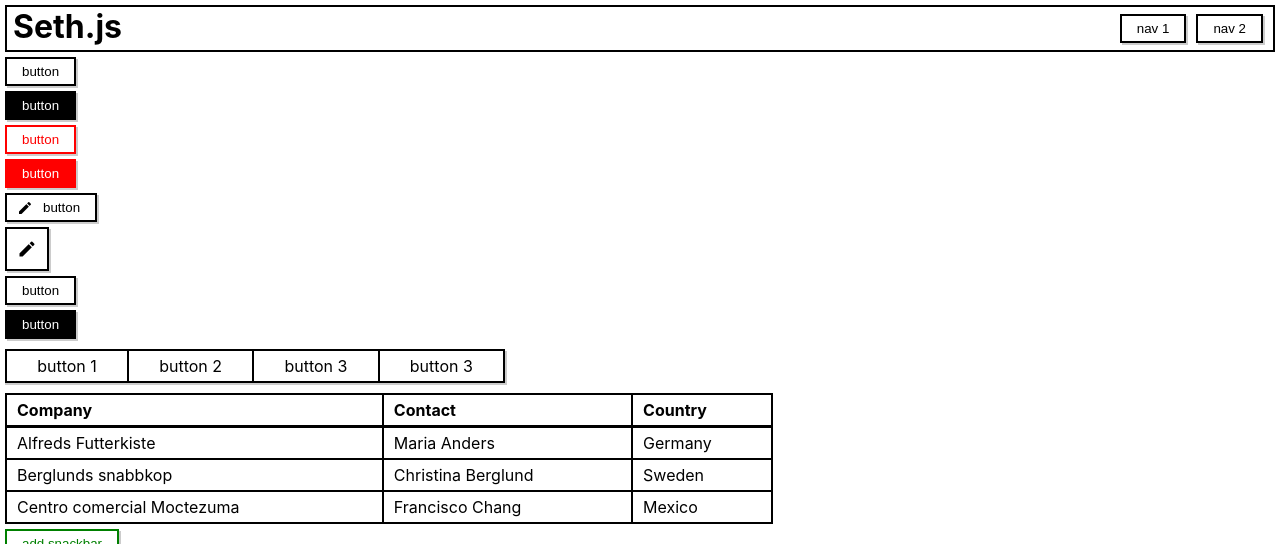
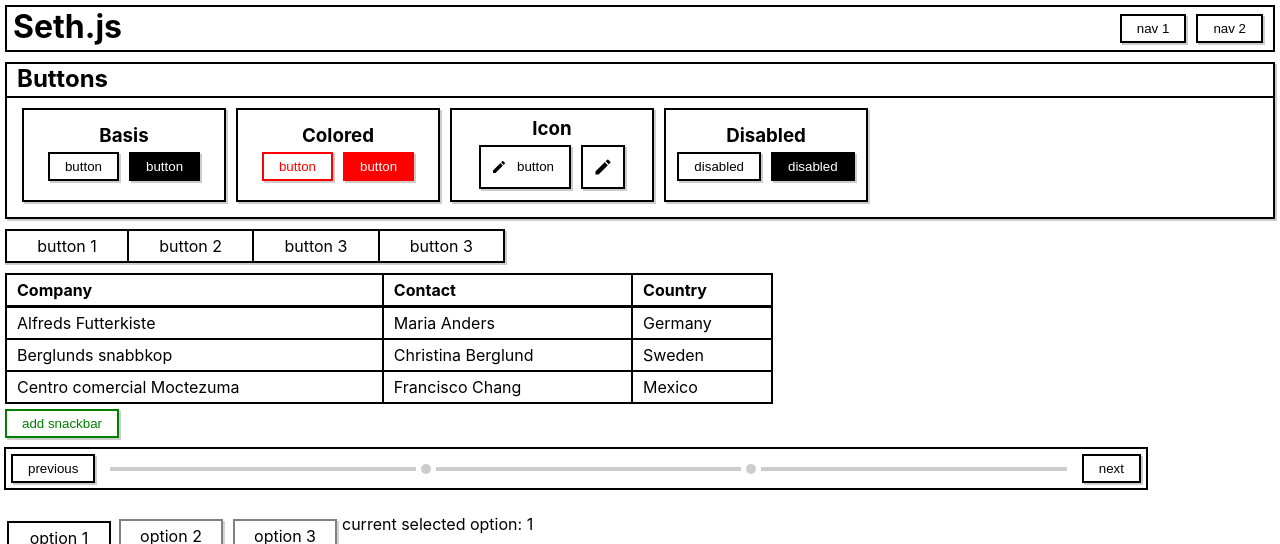
Before and after one commit to knightss27/seth-js, a Svelte app: page / in a window 1280 px wide. Shown: the top 544 px of the page. Built offline with nearby package versions, Linux system fonts and the light colour scheme.

Commit message:
Re-organize main page buttons.

```diff
--- a/src/Seth/Seth.svelte
+++ b/src/Seth/Seth.svelte
@@ -19,7 +19,6 @@
 
     let selected = '1';
 
-    $: console.log(selected)
 </script>
 
 <Navbar>
@@ -31,14 +30,52 @@
 </Navbar>
 
 <main>
+    <Card width="calc(100% - 14px)" height="auto">
+        <div slot="header">Buttons</div>
+        <div slot="body" style="width: 100%; display: flex; flex-wrap: wrap;">
+            <Card width="200px" height="90px">
+                <div class="button-section">
+                    <h3>Basis</h3>
+                    <div style="display: flex;">
                         <Button >Button</Button>
                         <Button filled={true}>Button</Button>
+                    </div>
+                </div>
+            </Card>
+
+            <Card width="200px" height="90px">
+                <div class="button-section">
+                    <h3>Colored</h3>
+                    <div style="display: flex">
                         <Button color="red">Button</Button>
                         <Button color="red" filled={true}>Button</Button>
+                    </div>
+                </div>
+            </Card>
+
+            <Card width="200px" height="90px">
+                <div class="button-section">
+                    <h3>Icon</h3>
+                    <div style="display: flex">
                         <Button icon="edit">Button</Button>
                         <Button icon="edit"></Button>
-    <Button disabled={true}>Button</Button>
-    <Button filled={true} disabled={true}>Button</Button>
+                    </div>
+                </div>
+            </Card>
+
+            <Card width="200px" height="90px">
+                <div class="button-section">
+                    <h3>Disabled</h3>
+                    <div style="display: flex">
+                        <Button disabled={true}>Disabled</Button>
+                        <Button filled={true} disabled={true}>Disabled</Button>
+                    </div>
+                </div>
+            </Card>
+        </div>
+    </Card>
+
+
 
     <ButtonGroup width="500px">
         <div>
@@ -57,7 +94,10 @@
     <Table></Table>
     <Button color="green" on:click={() => {addSnackbar("200", "Created new snackbar!", "green", 50000)}}>Add snackbar</Button>
     <SnackbarGroup />
-    <Stepper color="black"></Stepper>
+    <div style={'width: 90%;'}>
+        <Stepper color="black" steps={3}></Stepper>
+    </div>
+
     <br>
     <div class="main-container">
         {#each options as option}
@@ -84,7 +124,7 @@
             Lorem ipsum dolor sit, amet consectetur adipisicing elit. Consequuntur fugiat dolorum quos, error velit sint enim. Quam, tempore veritatis reiciendis explicabo atque necessitatibus rem, aliquid alias, inventore incidunt qui fuga.
         </div>
 
-        <img slot="img" width="100%" alt="card media" src="https://external-content.duckduckgo.com/iu/?u=https%3A%2F%2Fbigdogsbirdblog.files.wordpress.com%2F2010%2F03%2Fmale_ruby_throated_hummingbird.jpg&f=1&nofb=1">
+        <img slot="img" width="100%" alt="card media" src="Hummingbird.jpg">
     </Card>
     <!-- <FlexSelect nodes={[{name: 'test'}, {name: 'tst'}]}/> -->
 </main>
@@ -106,8 +146,12 @@
         width: 100%;
     }
 
-    div.body {
-        /* width: 200px; */
+    div.button-section {
+        display: flex;
+        flex-direction: column;
+        align-items: center;
+        height: 100%;
+        justify-content: center;
     }
 
     div.buttons {
--- a/src/Seth/components/Stepper.svelte
+++ b/src/Seth/components/Stepper.svelte
@@ -6,7 +6,7 @@
     /** button and outline color */
     export let color: string = "black";
     /** component width */
-    export let width: string = "95%";
+    export let width: string = "100%";
     /** should show checkmarks? */
     export let simple: boolean = true;
 
@@ -22,12 +22,10 @@
     //derived
     export let capped: boolean = true;
 
-    $: if (capped) {width = "95%"}
     $: steps > 0 ? started = true : null
 
     const next = () => {
         if (currentStep < steps) {
-            console.log('forward')
             currentStep += 1;
         } else {
             finished = true;
@@ -47,12 +45,14 @@
 
     $: $tweenedStepWidth = currentStep/steps * 100;
 
+    let margin = 4;
+
 </script>
 
 <main
     style="
     --color:{color};
-    --containerWidth:{width};
+    --containerWidth:calc({width} - {3 * margin}px);
     flex-direction:{capped && !simple ? 'column' : 'row'};
     align-items:{capped && !simple ? 'flex-start' : 'center'}"
     >
```
Also changed, not shown: public/Hummingbird.jpg (added). Lines whose indentation alone changed are shown as unchanged.
